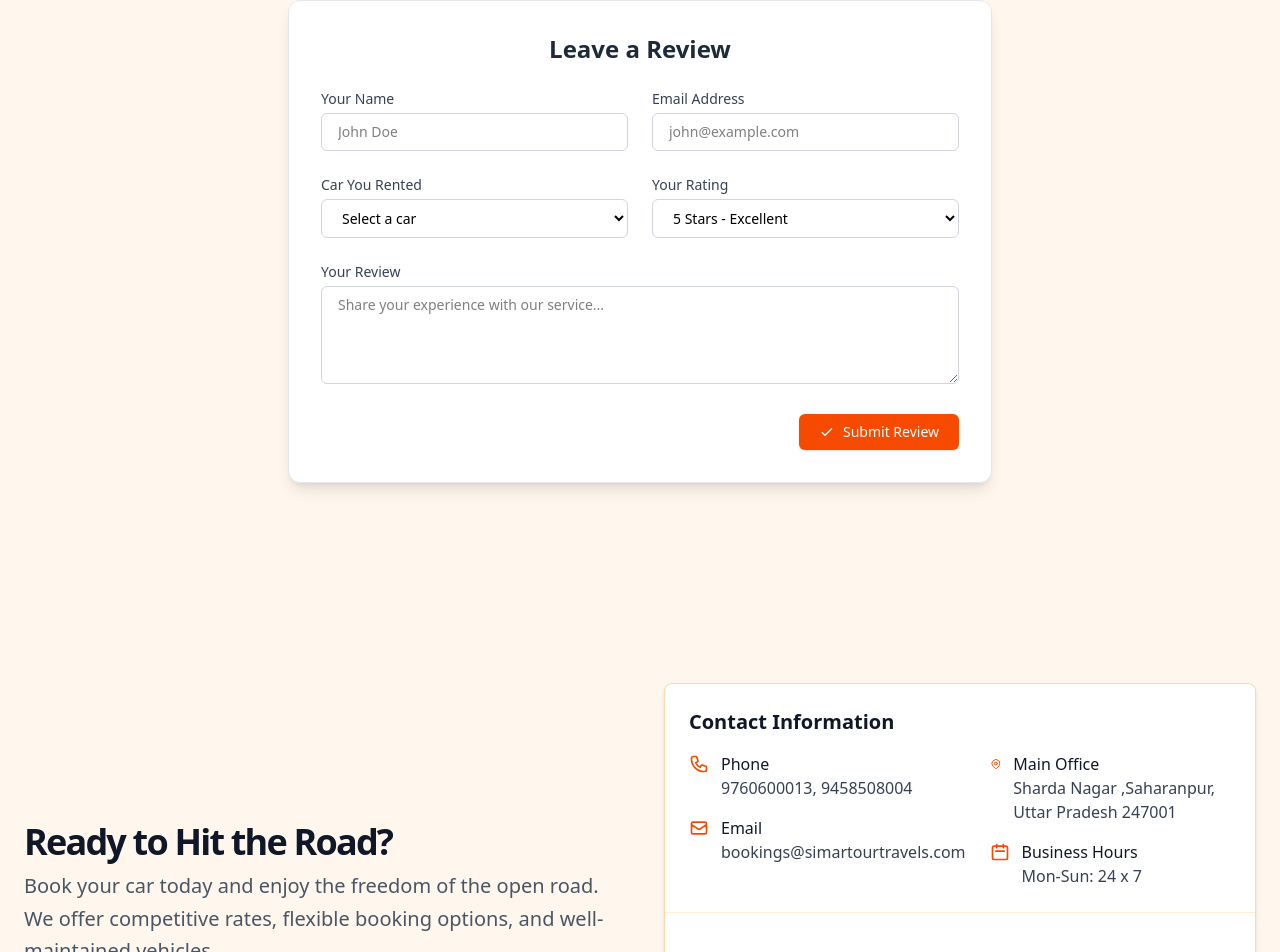
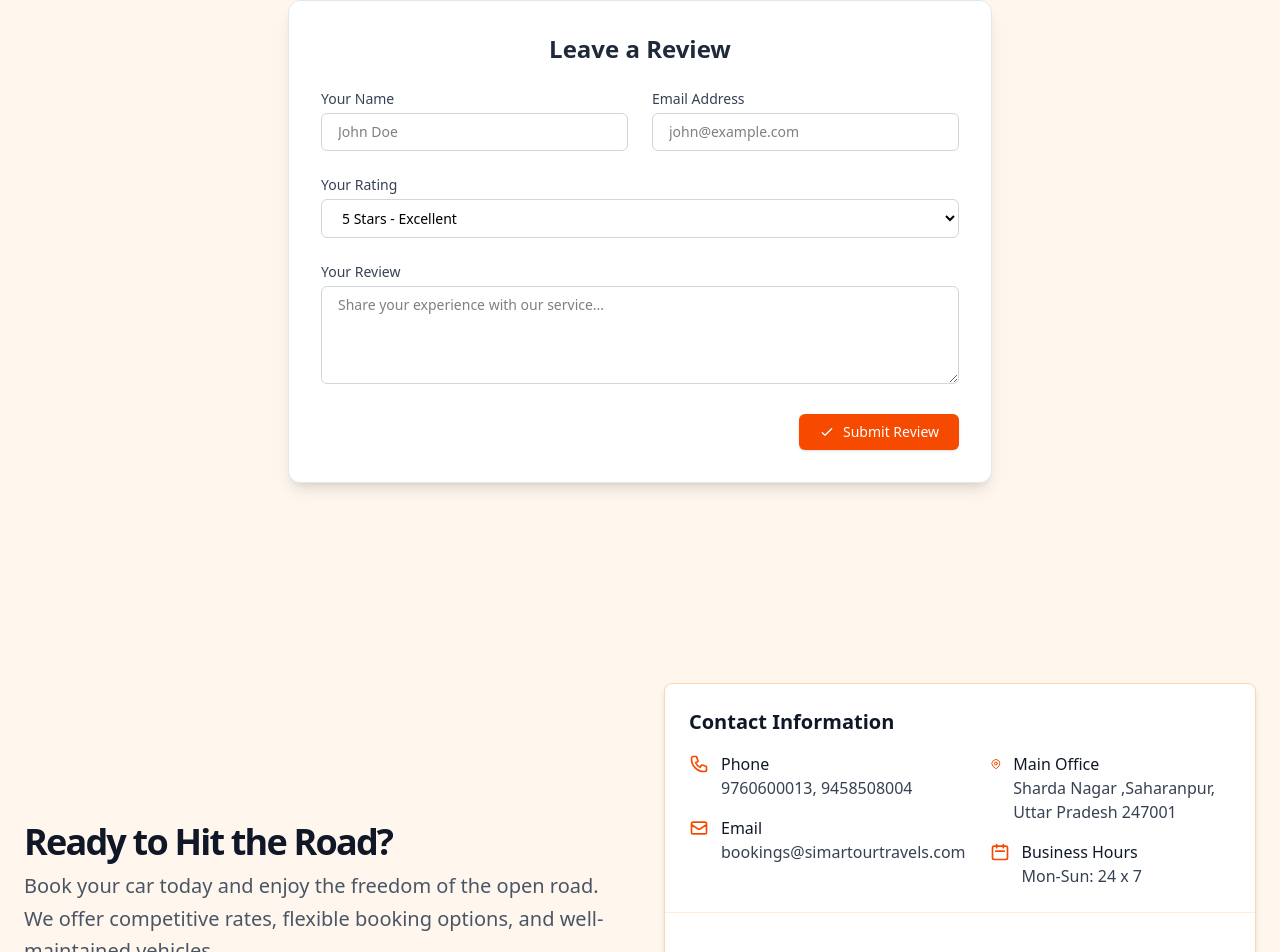
Before and after one commit to keshavsharma321/Car-Rentals, a Next.js app: page / in a window 1280 px wide. Shown: the part 3271-4223 px from the top of the page. Built offline with nearby package versions, Linux system fonts and the light colour scheme; grey boxes are pictures that could not be loaded.

Commit message:
Form Updated

```diff
--- a/src/app/page.tsx
+++ b/src/app/page.tsx
@@ -410,22 +410,6 @@ export default function Home() {
           </div>
         </div>
 
-        <div className="grid grid-cols-1 gap-6 sm:grid-cols-2">
-          <div>
-            <label htmlFor="carType" className="block text-sm font-medium text-gray-700 mb-1">Car You Rented</label>
-            <select
-              id="carType"
-              name="carType"
-              value={reviewFormData.carType}
-              onChange={handleReviewChange}
-              required
-              className="w-full rounded-md border border-gray-300 px-4 py-2 text-sm focus:border-orange-500 focus:ring-1 focus:ring-orange-500"
-            >
-              <option value="">Select a car</option>
-              <option value="Kia Carens">Kia Carens</option>
-              <option value="Swift Dzire">Swift Dzire</option>
-            </select>
-          </div>
         <div>
           <label htmlFor="rating" className="block text-sm font-medium text-gray-700 mb-1">Your Rating</label>
           <select
@@ -442,7 +426,6 @@ export default function Home() {
             <option value="2">2 Stars - Fair</option>
             <option value="1">1 Star - Poor</option>
           </select>
-          </div>
         </div>
 
         <div>
@@ -474,6 +457,7 @@ export default function Home() {
     </div>
   )}
 </div>
+
 
           </div>
         </section>
```
Lines whose indentation alone changed are shown as unchanged.
